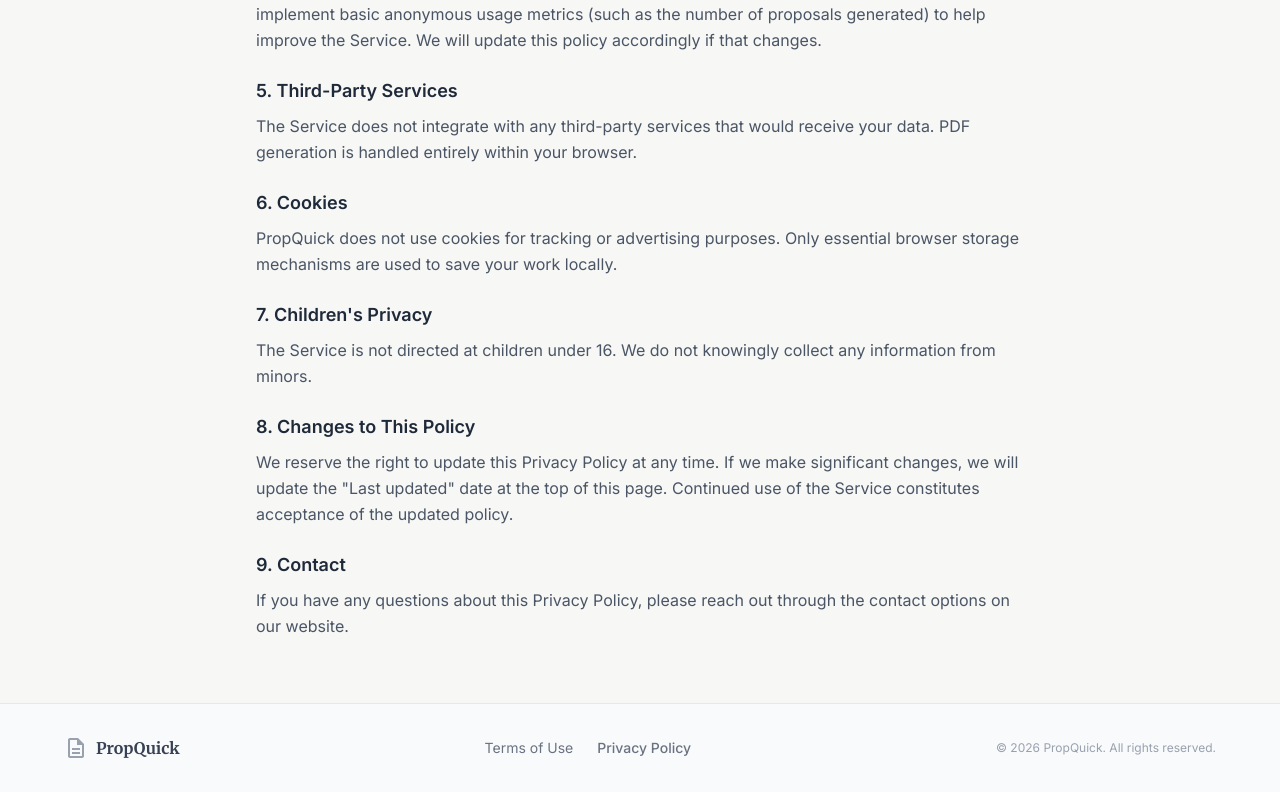
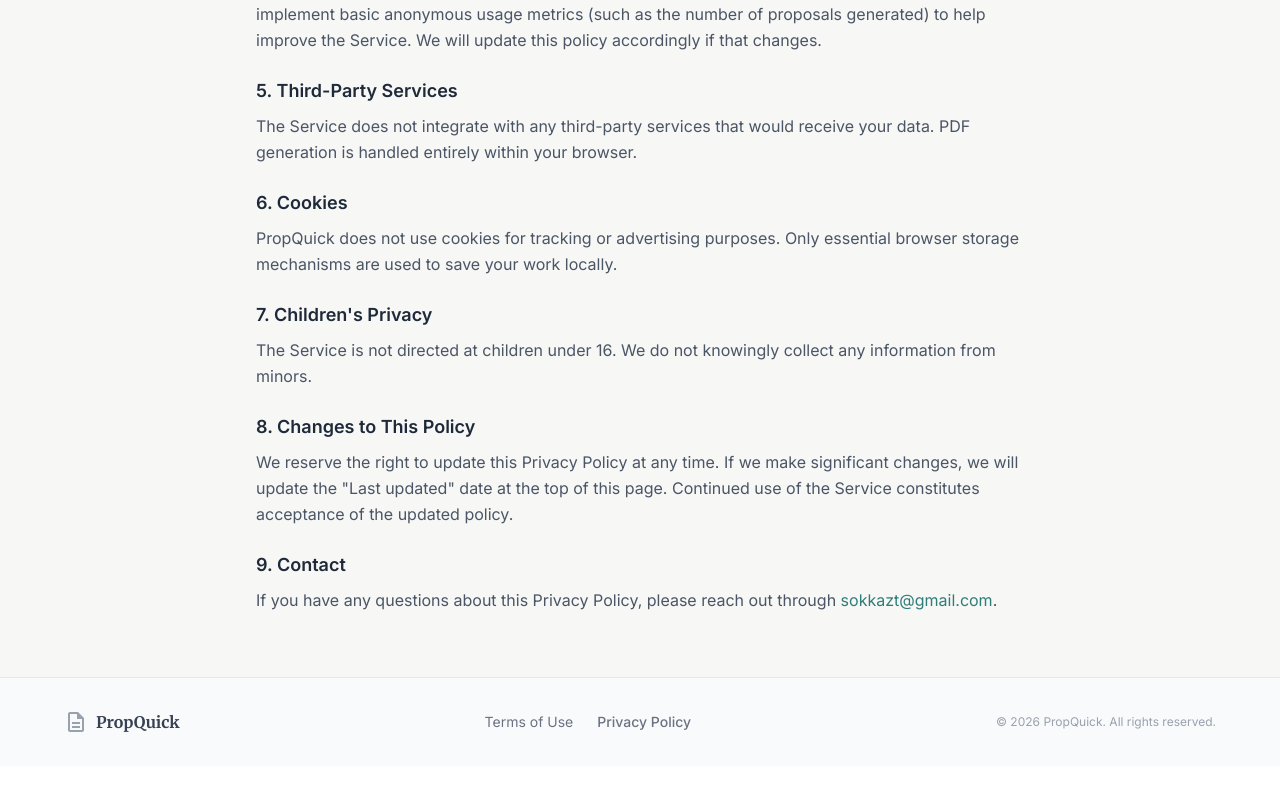
Before and after one commit to afonsocvn/-PropQuick, a React (Vite) app: page /privacy in a window 1280 px wide. Shown: the part 661-1453 px from the top of the page. After the commit the page ends 1427 px from the top, so only its background shows below. Built offline with nearby package versions, Linux system fonts and the light colour scheme; no server answers.

Commit message:
Update: Add contact email and verify analytics tracking

```diff
--- a/src/pages/LandingPage.tsx
+++ b/src/pages/LandingPage.tsx
@@ -190,7 +190,7 @@ export default function LandingPage() {
           <div className="flex flex-wrap justify-center gap-8 text-sm text-gray-500">
             <Link className="hover:text-primary transition-colors" to="/terms">Terms of Use</Link>
             <Link className="hover:text-primary transition-colors" to="/privacy">Privacy Policy</Link>
-            <a className="hover:text-primary transition-colors" href="#">Contact</a>
+            <a className="hover:text-primary transition-colors" href="mailto:sokkazt@gmail.com">Contact</a>
             <a className="hover:text-primary transition-colors" href="#">Blog</a>
           </div>
           <div className="text-xs text-gray-400">
--- a/src/pages/PrivacyPolicy.tsx
+++ b/src/pages/PrivacyPolicy.tsx
@@ -52,7 +52,7 @@ export default function PrivacyPolicy() {
 
                         <div>
                             <h2 className="text-lg font-bold text-gray-800 mb-2">9. Contact</h2>
-                            <p>If you have any questions about this Privacy Policy, please reach out through the contact options on our website.</p>
+                            <p>If you have any questions about this Privacy Policy, please reach out through <a href="mailto:sokkazt@gmail.com" className="text-primary hover:underline">sokkazt@gmail.com</a>.</p>
                         </div>
                     </section>
                 </article>
--- a/src/pages/TermsOfUse.tsx
+++ b/src/pages/TermsOfUse.tsx
@@ -52,7 +52,7 @@ export default function TermsOfUse() {
 
                         <div>
                             <h2 className="text-lg font-bold text-gray-800 mb-2">9. Contact</h2>
-                            <p>If you have questions about these Terms, please reach out through the contact options available on our website.</p>
+                            <p>If you have questions about these Terms, please reach out through <a href="mailto:sokkazt@gmail.com" className="text-primary hover:underline">sokkazt@gmail.com</a>.</p>
                         </div>
                     </section>
                 </article>
```
